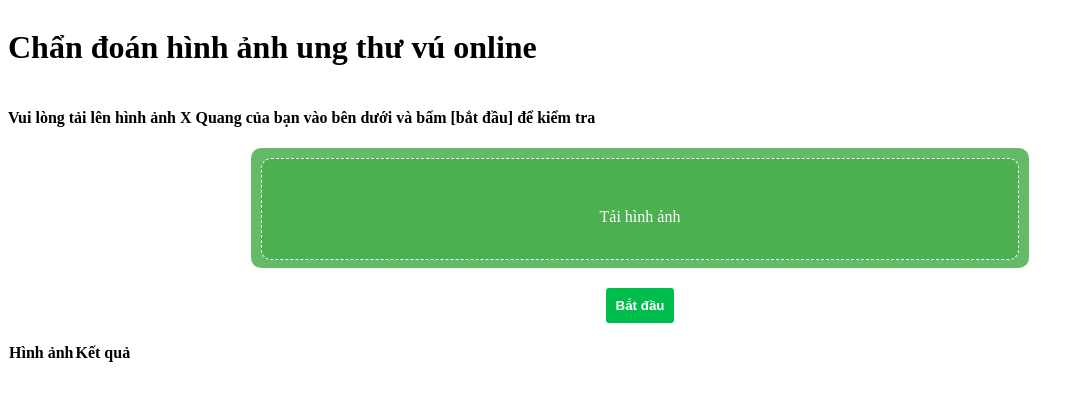
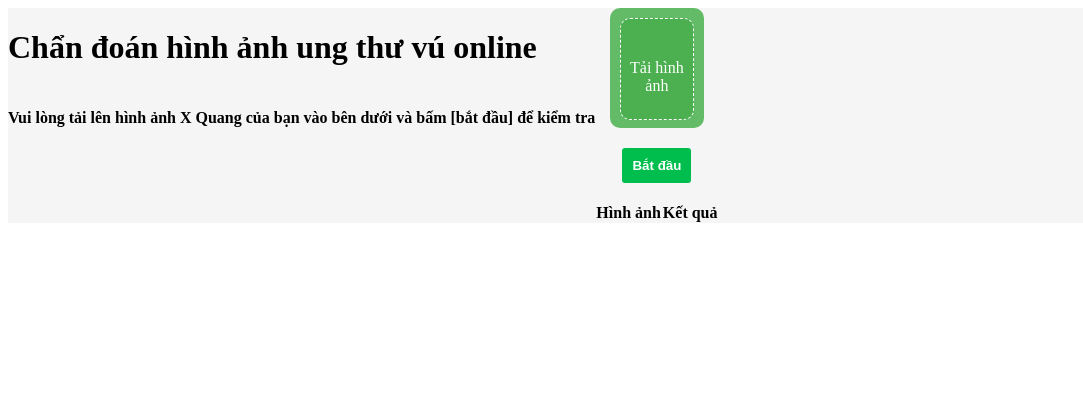
Before and after one commit to ductai26998/FL_for_medical_django, a Django app: page /center/predict in a window 1280 px wide. Shown: the top 401 px of the page, without its empty margins (0-1083 px from the left). Run offline with Django 3.2, Linux system fonts and the light colour scheme; lists and menus that the app fills with data are empty.

Commit message:
refactor code

```diff
--- a/src/device/templates/pages/predict/index.html
+++ b/src/device/templates/pages/predict/index.html
@@ -12,7 +12,10 @@
     <title>Chẩn đoán ung thu vú</title>
     <link rel="shortcut icon" href="{% static 'favicon.png' %}">
     <style>
-      .container * {
+      .container {
+        background-color: #f5f5f5;
+      }
+      .container {
         display: flex;
         flex-direction: row;
       }
@@ -77,12 +80,15 @@
       .container-result {
         display: flex;
       }
-      .table-result {
-        display: inline-flex;
+      #table-result {
+        display: flex;
+        flex-direction: column;
         width: 100%;
       }
       tr {
         width: 100%;
+        display: flex;
+        flex-direction: row;
       }
     </style>
   </head>
@@ -113,7 +119,6 @@
               <th>Hình ảnh</th>
               <th>Kết quả</th>
             </tr>
-            <div id="img-preview"></div>
           </table>
         </div>
       </div>
```
